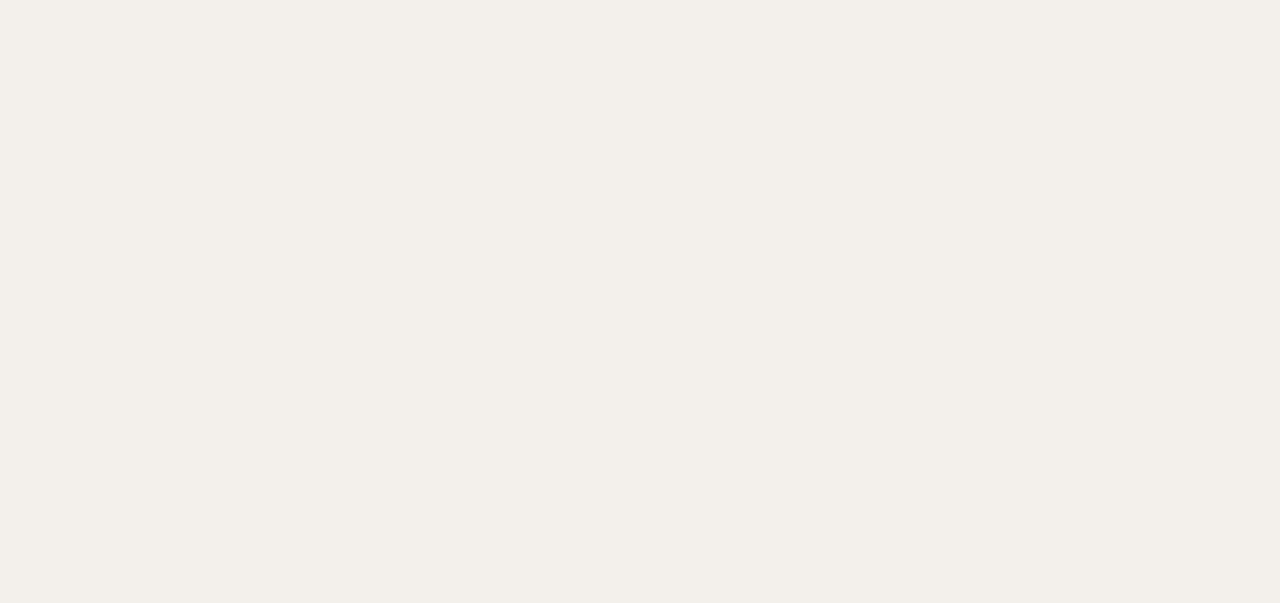
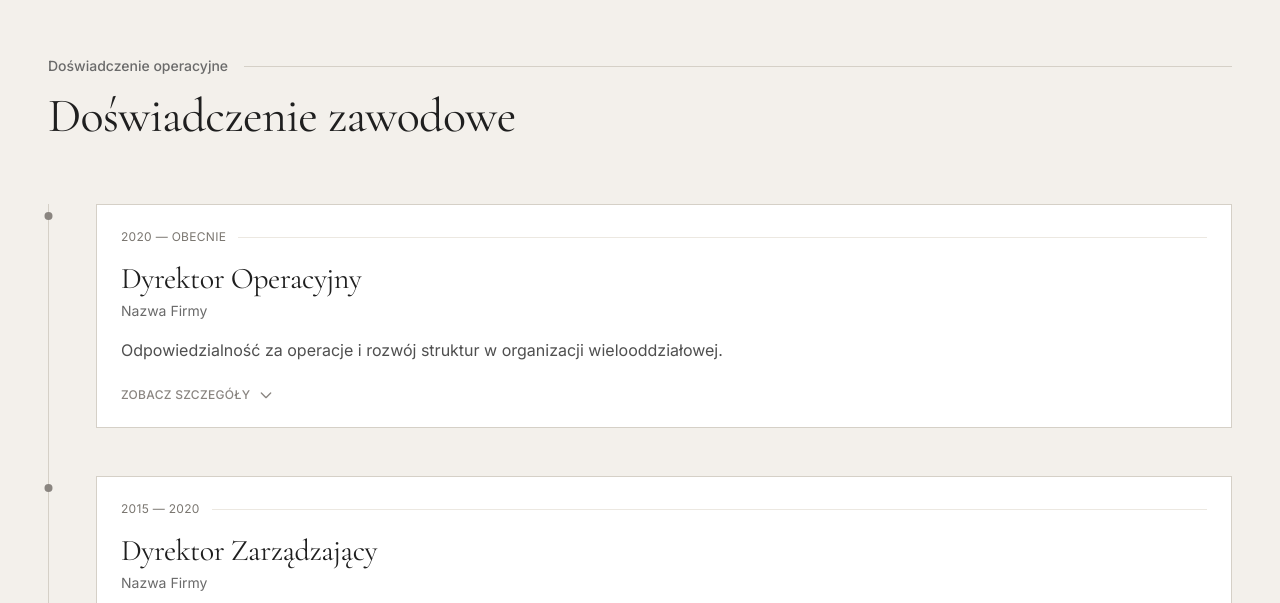
Before and after one commit to joannaklos1983/portfolio-wojciech-kaczanowski, a Next.js app: page / in a window 1280 px wide. Shown: the part 1177-1780 px from the top of the page. Before the commit the page ends 1105 px from the top, so only its background shows below. Built offline with nearby package versions, Linux system fonts and the light colour scheme.

Commit message:
Update page.tsx

```diff
--- a/src/app/page.tsx
+++ b/src/app/page.tsx
@@ -1,9 +1,11 @@
-import Hero from '@/components/sections/Hero'
+import Hero from '@/components/sections/Hero';
+import ExperienceTimeline from '@/components/sections/ExperienceTimeline';
 
 export default function HomePage() {
   return (
     <main>
       <Hero />
+      <ExperienceTimeline />
     </main>
-  )
+  );
 }
```
